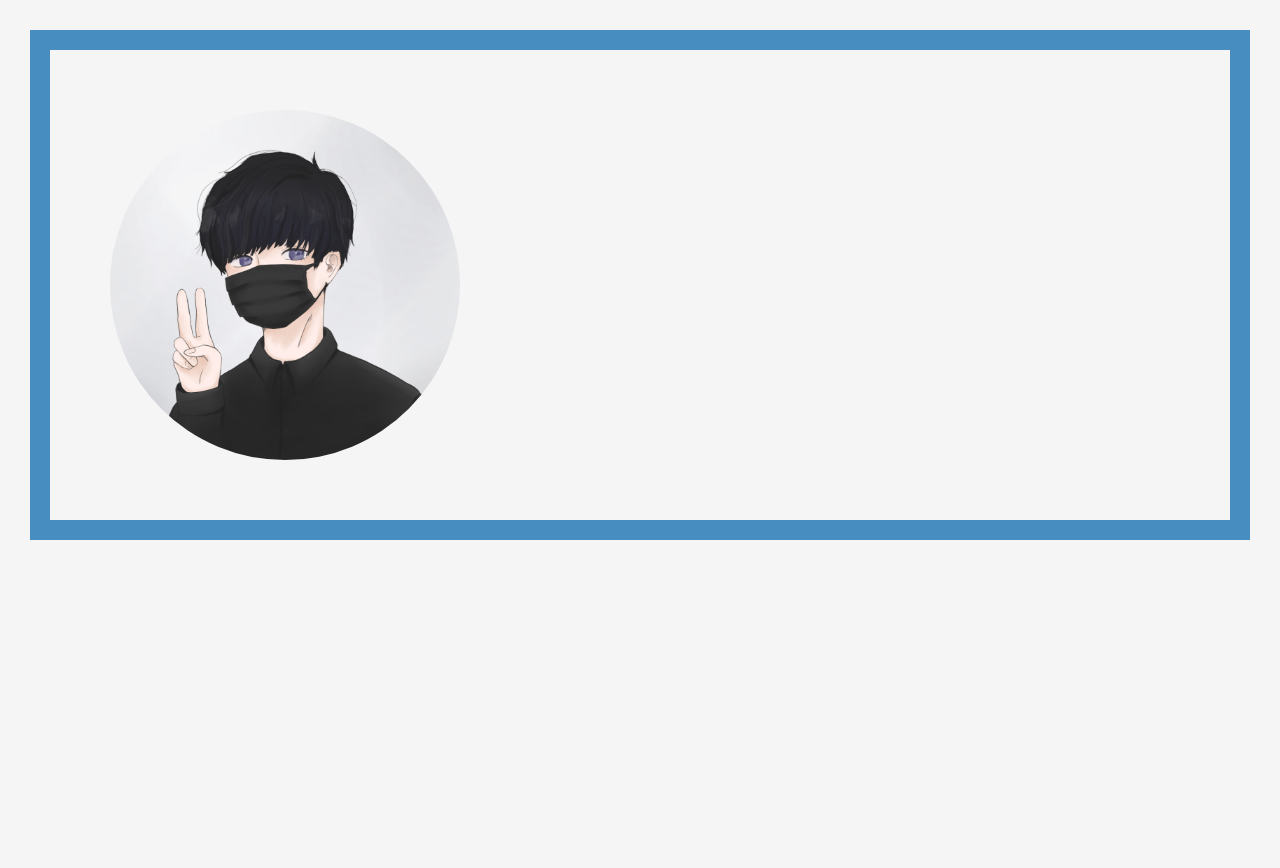
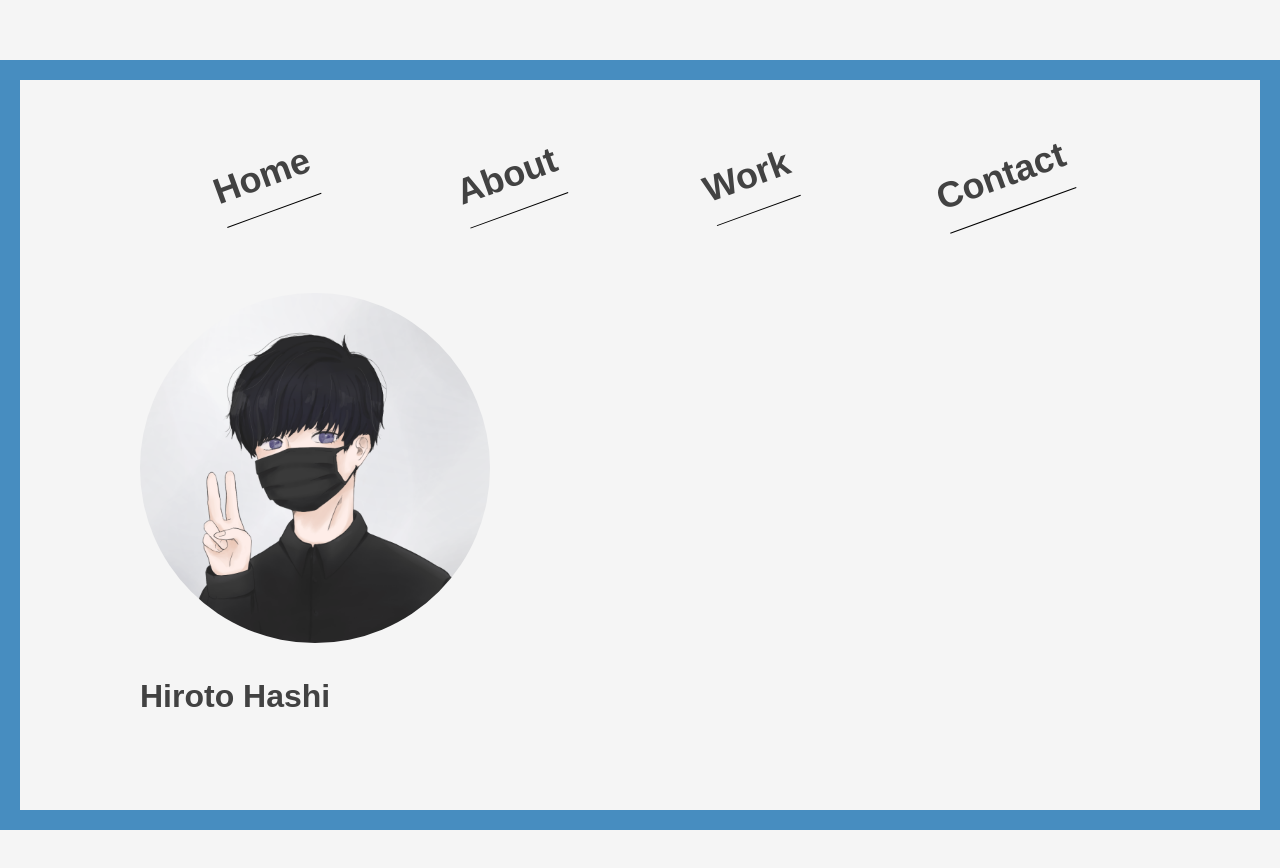
Before and after one commit to hirotask/portfolio, a React (Create React App) app: page / in a window 1280 px wide. Shown: the top 868 px of the page. Before the commit the page ends 800 px from the top, so only its background shows below. Built offline with nearby package versions, Linux system fonts and the light colour scheme.

Commit message:
[add]: Headerの追加

```diff
--- a/src/App.css
+++ /dev/null
@@ -1,38 +0,0 @@
-.App {
-  text-align: center;
-}
-
-.App-logo {
-  height: 40vmin;
-  pointer-events: none;
-}
-
-@media (prefers-reduced-motion: no-preference) {
-  .App-logo {
-    animation: App-logo-spin infinite 20s linear;
-  }
-}
-
-.App-header {
-  background-color: #282c34;
-  min-height: 100vh;
-  display: flex;
-  flex-direction: column;
-  align-items: center;
-  justify-content: center;
-  font-size: calc(10px + 2vmin);
-  color: white;
-}
-
-.App-link {
-  color: #61dafb;
-}
-
-@keyframes App-logo-spin {
-  from {
-    transform: rotate(0deg);
-  }
-  to {
-    transform: rotate(360deg);
-  }
-}
--- /dev/null
+++ b/src/components/atoms/HeaderItem.js
@@ -0,0 +1,31 @@
+/**
+ * Headerにある一個一個の要素
+ */
+import styled from "styled-components";
+import { Link } from "react-router-dom";
+
+export const HeaderItem = ({ title, link }) => {
+  return (
+    <Item>
+      <ItemLink href={link}>{title}</ItemLink>
+    </Item>
+  );
+};
+
+const Item = styled.li`
+  transform: rotate(-20deg);
+  border-bottom: 1px solid #000;
+  list-style-type: none;
+  font-size: 36px;
+  text-decoration: none;
+  font-weight: bold;
+`;
+
+const ItemLink = styled.a`
+  color: inherit;
+  text-decoration: none;
+
+  &:hover {
+    background-color: rgba(125, 201, 255, 0.6);
+  }
+`;
--- /dev/null
+++ b/src/components/molecules/HeaderItemList.js
@@ -0,0 +1,18 @@
+import { HeaderItem } from "../atoms/HeaderItem";
+import styled from "styled-components";
+
+export const HeaderItemList = () => {
+  return (
+    <Wrapper>
+      <HeaderItem title="Home" link="/" />
+      <HeaderItem title="About" link="/" />
+      <HeaderItem title="Work" link="/" />
+      <HeaderItem title="Contact" link="/" />
+    </Wrapper>
+  );
+};
+
+const Wrapper = styled.ul`
+  display: flex;
+  justify-content: space-around;
+`;
--- /dev/null
+++ b/src/components/organisms/Header.js
@@ -0,0 +1,18 @@
+/**
+ * ヘッダーのコンポーネント
+ */
+
+import styled from "styled-components";
+import { HeaderItemList } from "../molecules/HeaderItemList";
+
+export const Header = () => {
+  return (
+    <Wrapper>
+      <HeaderItemList />
+    </Wrapper>
+  );
+};
+
+const Wrapper = styled.header`
+  margin-bottom: 80px;
+`;
--- a/src/components/pages/HomePage.js
+++ b/src/components/pages/HomePage.js
@@ -5,6 +5,7 @@ export const HomePage = () => {
   return (
     <DefaultContainer title="Home">
       <MyIcon size={350} />
+      <h1>Hiroto Hashi</h1>
     </DefaultContainer>
   );
 };
--- a/src/components/templates/DefaultContainer.js
+++ b/src/components/templates/DefaultContainer.js
@@ -3,6 +3,7 @@
  */
 import styled from "styled-components";
 import { useEffect } from "react";
+import { Header } from "../organisms/Header";
 
 export const DefaultContainer = ({ children, title }) => {
   useEffect(() => {
@@ -14,12 +15,17 @@ export const DefaultContainer = ({ children, title }) => {
     document.title = `${title} | Hirotask Portfolio`;
   }, [title]);
 
-  return <MainWrapper>{children}</MainWrapper>;
+  return (
+    <MainWrapper>
+      <Header />
+      {children}
+    </MainWrapper>
+  );
 };
 
 const MainWrapper = styled.div`
-  display: flex;
+  max-width: 1440px;
   border: #478dc0 20px solid;
-  padding: 60px;
-  margin: 30px;
+  padding: 60px 120px;
+  margin: 60px auto;
 `;
```
